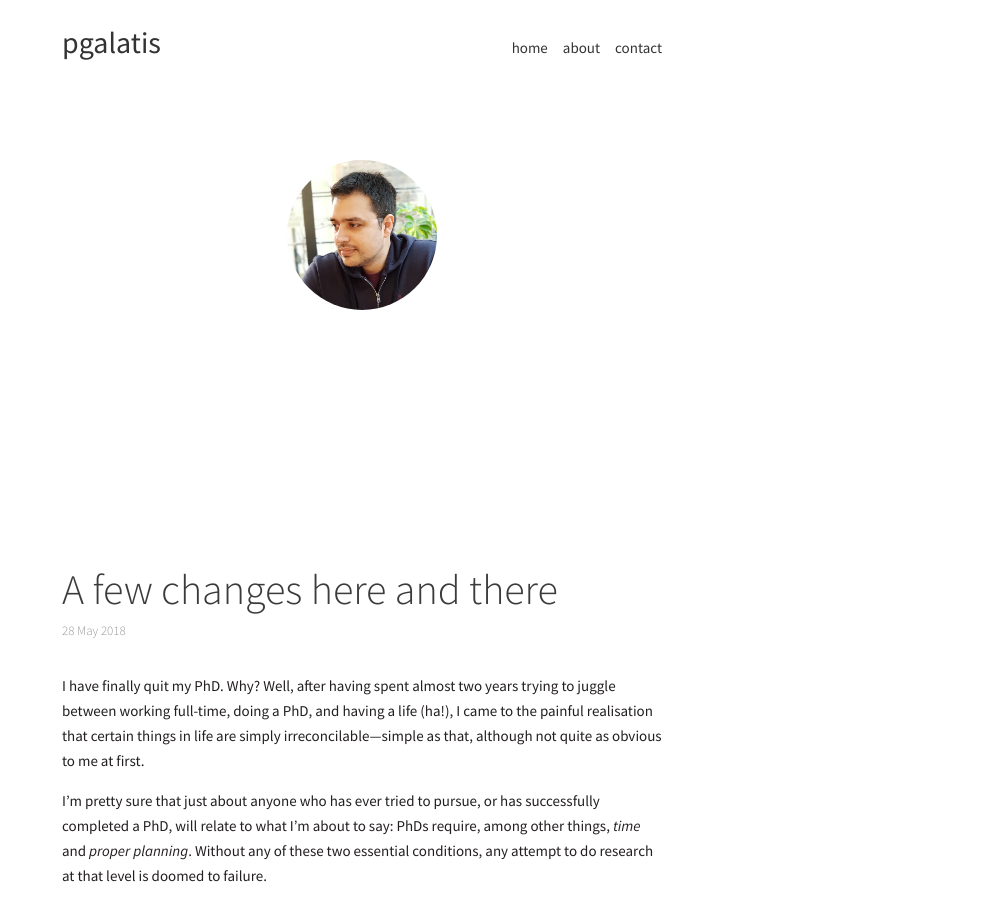
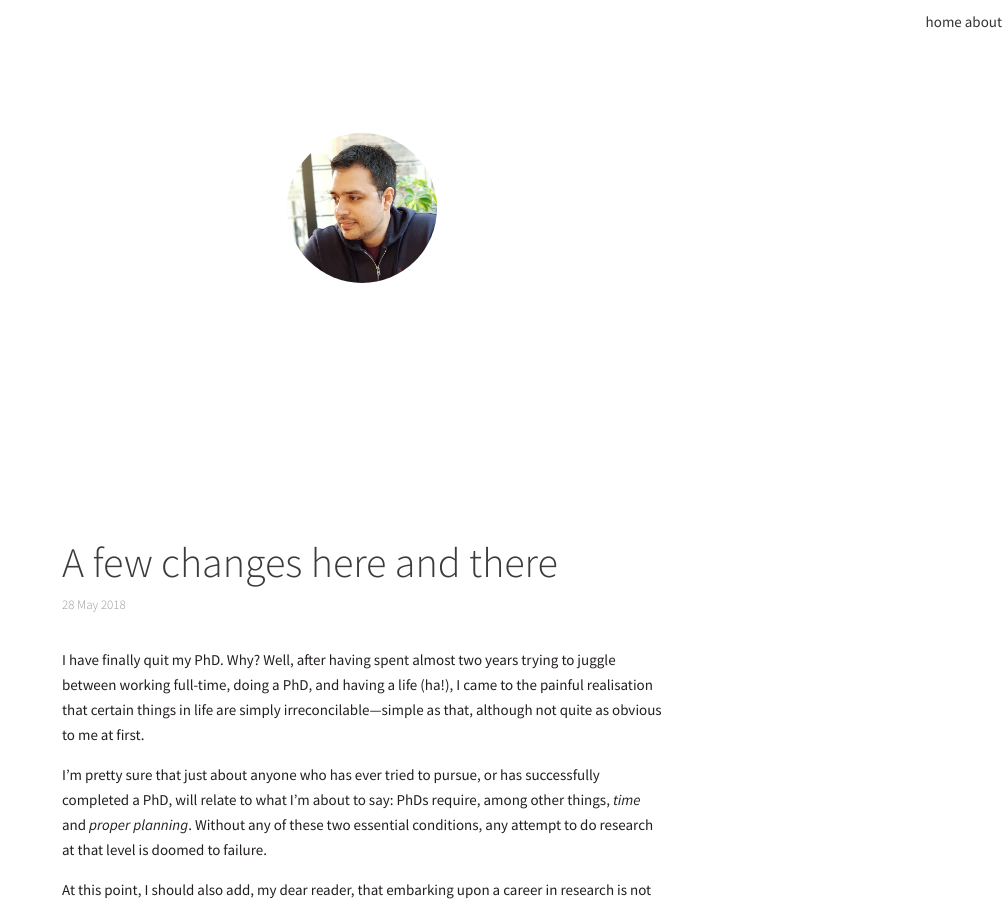
Before and after one commit to pgalatis/pgalatis.github.io, a Jekyll site: the page built from index.html, in a window 1280 px wide and 900 px high. Shown: the whole window, without its empty margins (278-1280 px from the left). Built offline with Jekyll 4.4.1, drawn with Linux system fonts in a browser that asks for light colours; nearby versions of some CDN libraries; the list of posts is cut into pages by our own code.

Commit message:
Update default.html

```diff
--- a/_layouts/default.html
+++ b/_layouts/default.html
@@ -3,7 +3,7 @@
   <head>
     <meta charset="utf-8">
     <meta name="viewport" content="width=device-width, initial-scale=1, shrink-to-fit=no">
-    <meta name="description" content="Panos Galatis's Personal Website">
+    <meta name="description" content="Panos Galati">
     <meta name="author" content="Panos Galatis">
 
     <title>Panos Galatis Micro Blog</title>
@@ -78,18 +78,11 @@
   <script>window.onload = function () { document.body.className = "";}</script>
 
     <header class="top">
-      <div class="wrapper">
-      <h1 class="title"><a href="/">pgalatis</a>
-      </h1>
-      <div class="navigation" id="main-nav">
-        <a href="javascript:void(0);" class="icon" onclick="myFunction()"><i class="fas fa-bars fa-lg"></i></a>
         <nav>
           <a href="/">home</a>
           <a href="/about/">about</a>
-          <a href="#">contact</a>
+          <!--<a href="#">contact</a>-->
          </nav>
-        </div>
-      </div>
     </header>
 
    <div class="hero">
```
